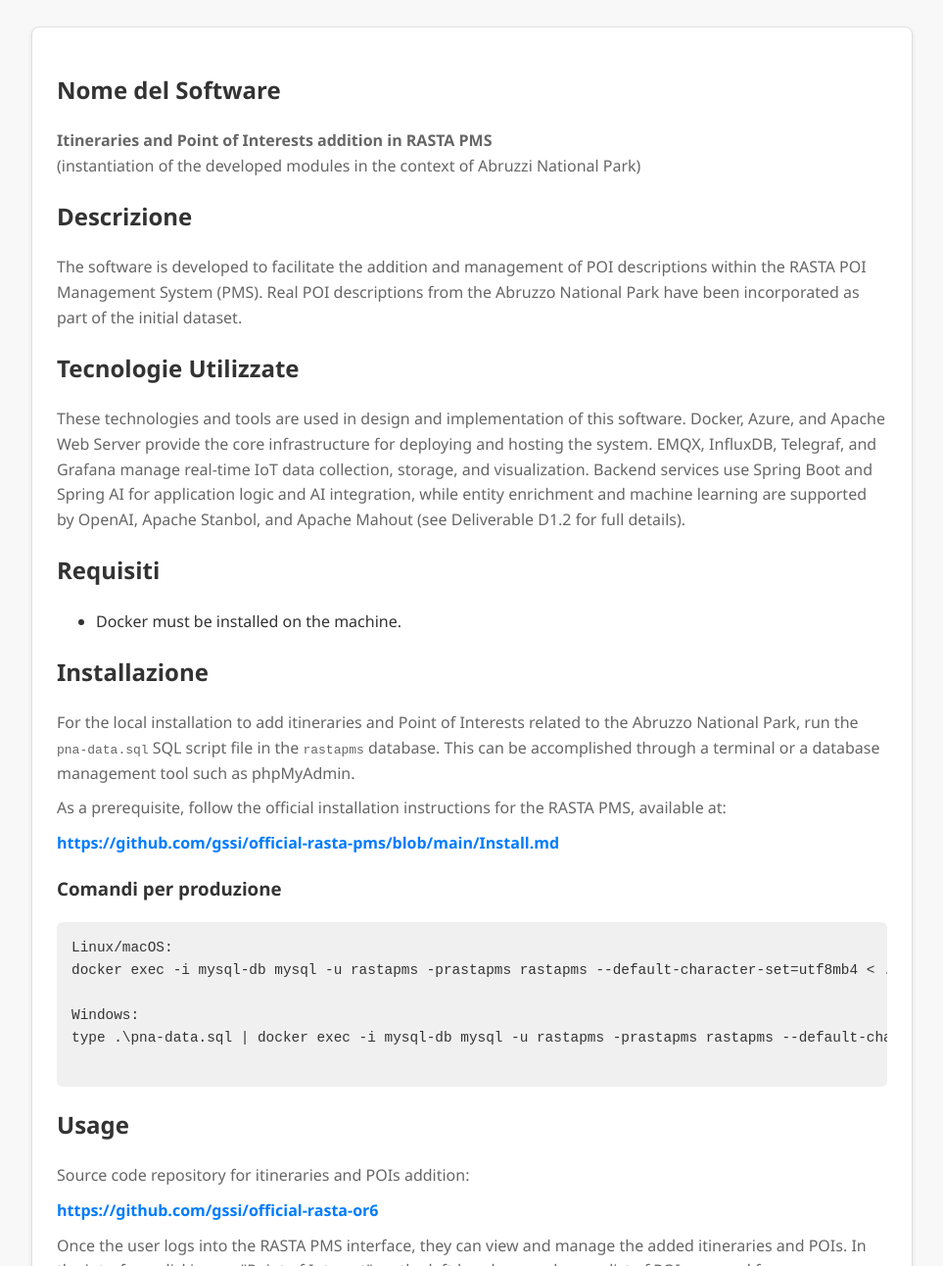
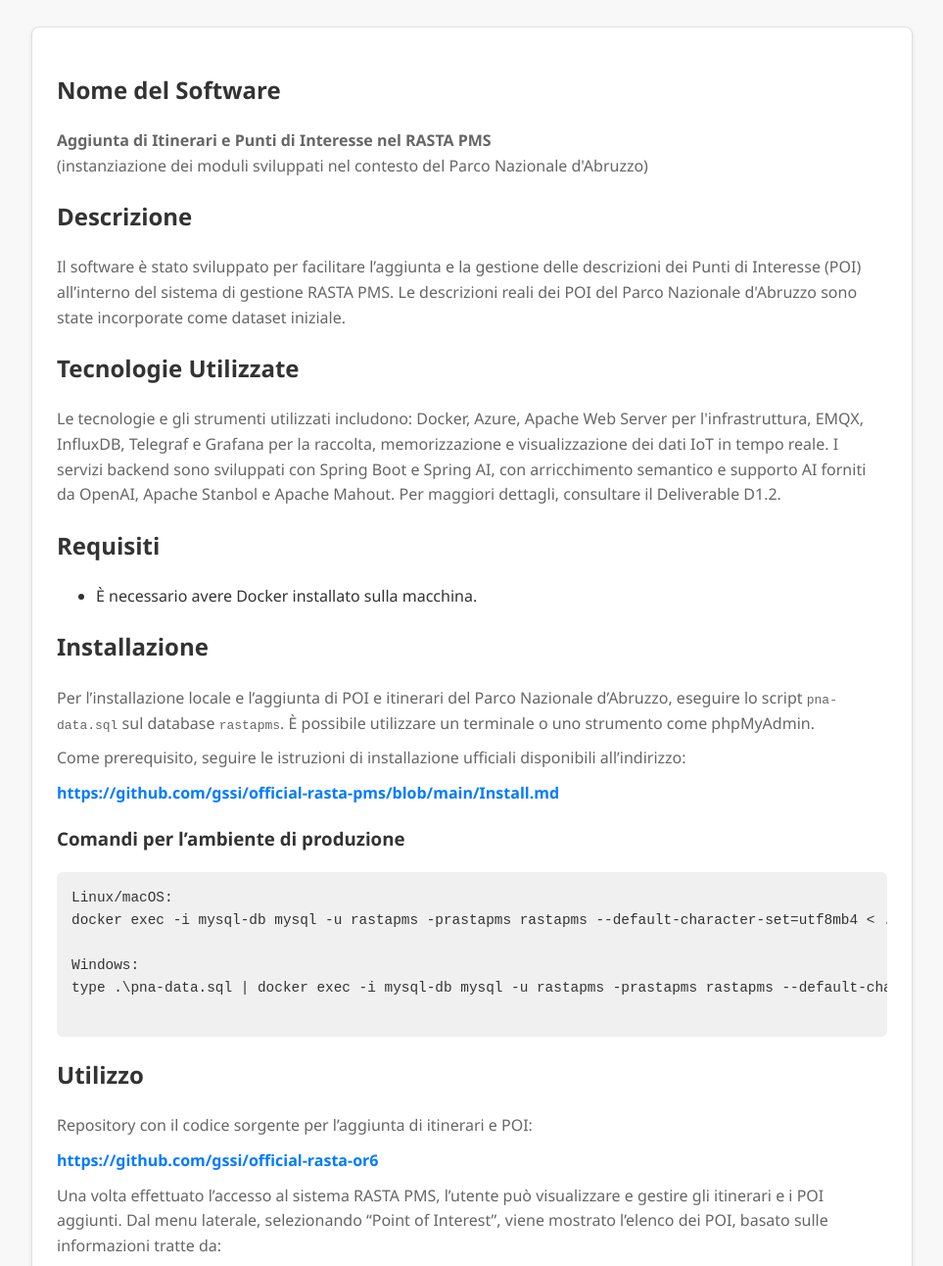
Before and after one commit to ponrastarepo/repositories-rasta, a plain HTML site: page aggiuntaPoi.html in a window 1280 px wide. Shown: the part 284-1576 px from the top of the page at 98% size, without its empty margins (158-1121 px from the left). Drawn offline with Linux system fonts and the light colour scheme.

Commit message:
Update aggiuntaPoi.html

```diff
--- a/aggiuntaPoi.html
+++ b/aggiuntaPoi.html
@@ -3,38 +3,38 @@
 <head>
     <meta charset="UTF-8">
     <meta name="viewport" content="width=device-width, initial-scale=1.0">
-    <title>Itineraries and POIs in RASTA PMS</title>
+    <title>Itinerari e POI in RASTA PMS</title>
     <link rel="stylesheet" href="style.css">
 </head>
 <body>
     <div class="header">
         <h1>RASTA PMS – POI e Itinerari Parco d'Abruzzo</h1>
-        <p>Modulo per l'aggiunta e gestione di POI e itinerari nel Parco Nazionale d'Abruzzo</p>
+        <p>Modulo per l'aggiunta e la gestione di Punti di Interesse e Itinerari nel Parco Nazionale d'Abruzzo</p>
         <img src="logorasta.png" alt="Logo RASTA" class="logo">
     </div>
 
     <div class="repo">
         <h2>Nome del Software</h2>
-        <p><strong>Itineraries and Point of Interests addition in RASTA PMS</strong><br>
-        (instantiation of the developed modules in the context of Abruzzi National Park)</p>
+        <p><strong>Aggiunta di Itinerari e Punti di Interesse nel RASTA PMS</strong><br>
+        (instanziazione dei moduli sviluppati nel contesto del Parco Nazionale d'Abruzzo)</p>
 
         <h2>Descrizione</h2>
-        <p>The software is developed to facilitate the addition and management of POI descriptions within the RASTA POI Management System (PMS). Real POI descriptions from the Abruzzo National Park have been incorporated as part of the initial dataset.</p>
+        <p>Il software è stato sviluppato per facilitare l’aggiunta e la gestione delle descrizioni dei Punti di Interesse (POI) all’interno del sistema di gestione RASTA PMS. Le descrizioni reali dei POI del Parco Nazionale d'Abruzzo sono state incorporate come dataset iniziale.</p>
 
         <h2>Tecnologie Utilizzate</h2>
-        <p>These technologies and tools are used in design and implementation of this software. Docker, Azure, and Apache Web Server provide the core infrastructure for deploying and hosting the system. EMQX, InfluxDB, Telegraf, and Grafana manage real-time IoT data collection, storage, and visualization. Backend services use Spring Boot and Spring AI for application logic and AI integration, while entity enrichment and machine learning are supported by OpenAI, Apache Stanbol, and Apache Mahout (see Deliverable D1.2 for full details).</p>
+        <p>Le tecnologie e gli strumenti utilizzati includono: Docker, Azure, Apache Web Server per l'infrastruttura, EMQX, InfluxDB, Telegraf e Grafana per la raccolta, memorizzazione e visualizzazione dei dati IoT in tempo reale. I servizi backend sono sviluppati con Spring Boot e Spring AI, con arricchimento semantico e supporto AI forniti da OpenAI, Apache Stanbol e Apache Mahout. Per maggiori dettagli, consultare il Deliverable D1.2.</p>
 
         <h2>Requisiti</h2>
         <ul>
-            <li>Docker must be installed on the machine.</li>
+            <li>È necessario avere Docker installato sulla macchina.</li>
         </ul>
 
         <h2>Installazione</h2>
-        <p>For the local installation to add itineraries and Point of Interests related to the Abruzzo National Park, run the <code>pna-data.sql</code> SQL script file in the <code>rastapms</code> database. This can be accomplished through a terminal or a database management tool such as phpMyAdmin.</p>
-        <p>As a prerequisite, follow the official installation instructions for the RASTA PMS, available at:</p>
+        <p>Per l’installazione locale e l’aggiunta di POI e itinerari del Parco Nazionale d’Abruzzo, eseguire lo script <code>pna-data.sql</code> sul database <code>rastapms</code>. È possibile utilizzare un terminale o uno strumento come phpMyAdmin.</p>
+        <p>Come prerequisito, seguire le istruzioni di installazione ufficiali disponibili all’indirizzo:</p>
         <a href="https://github.com/gssi/official-rasta-pms/blob/main/Install.md" target="_blank">https://github.com/gssi/official-rasta-pms/blob/main/Install.md</a>
 
-        <h3>Comandi per produzione</h3>
+        <h3>Comandi per l’ambiente di produzione</h3>
         <pre>
 Linux/macOS:
 docker exec -i mysql-db mysql -u rastapms -prastapms rastapms --default-character-set=utf8mb4 < ./pna-data.sql
@@ -43,18 +43,18 @@ Windows:
 type .\pna-data.sql | docker exec -i mysql-db mysql -u rastapms -prastapms rastapms --default-character-set=utf8mb4
         </pre>
 
-        <h2>Usage</h2>
-        <p>Source code repository for itineraries and POIs addition:</p>
+        <h2>Utilizzo</h2>
+        <p>Repository con il codice sorgente per l’aggiunta di itinerari e POI:</p>
         <a href="https://github.com/gssi/official-rasta-or6" target="_blank">https://github.com/gssi/official-rasta-or6</a>
 
-        <p>Once the user logs into the RASTA PMS interface, they can view and manage the added itineraries and POIs. In the interface, clicking on "Point of Interest" on the left-hand menu shows a list of POIs sourced from:</p>
+        <p>Una volta effettuato l’accesso al sistema RASTA PMS, l’utente può visualizzare e gestire gli itinerari e i POI aggiunti. Dal menu laterale, selezionando “Point of Interest”, viene mostrato l’elenco dei POI, basato sulle informazioni tratte da:</p>
         <a href="https://www.parcoabruzzo.it/page.php?id=251" target="_blank">https://www.parcoabruzzo.it/page.php?id=251</a>
 
         <h2>Configurazione</h2>
-        <p>The entire architecture will run on Docker as independent modules. The deployment procedure is explained in Deliverable D2.6.</p>
+        <p>L’intera architettura è modulare e si basa su Docker. La procedura di distribuzione è descritta nel Deliverable D2.6.</p>
 
         <h2>Contatti</h2>
-        <p>The following members from the Gran Sasso Science Institute (GSSI) are involved in the RASTA POI Management System project:</p>
+        <p>I seguenti membri del Gran Sasso Science Institute (GSSI) partecipano al progetto RASTA POI Management System:</p>
         <ul>
             <li>Sadia Azam</li>
             <li>Maria Giovanna Brandano</li>
@@ -67,7 +67,13 @@ type .\pna-data.sql | docker exec -i mysql-db mysql -u rastapms -prastapms rasta
             <li>Claudio Pompilio</li>
             <li>Franco Raimondi</li>
         </ul>
-        <p>For any issues, technical support, or inquiries, please contact the team. Email addresses are available on the official GSSI website.</p>
+        <p>Per supporto tecnico o domande, si prega di fare riferimento al sito ufficiale del GSSI.</p>
+
+        <h2>Documentazione completa</h2>
+        <p>Per consultare la documentazione completa in formato PDF, visita il seguente link:</p>
+        <a href="schedaPMS.pdf" target="_blank">
+            Scarica la documentazione completa (PDF)
+        </a>
     </div>
 </body>
 </html>
```
